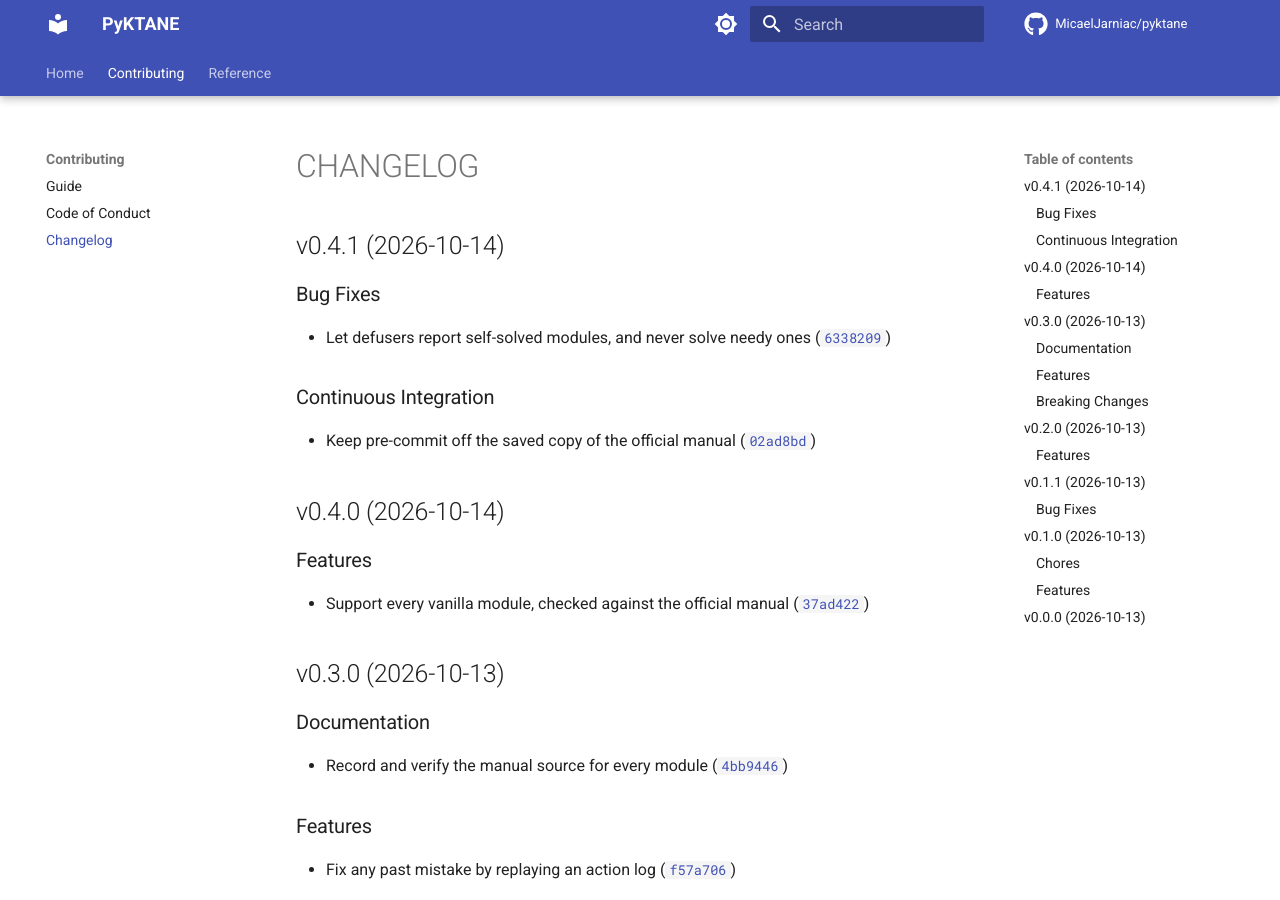
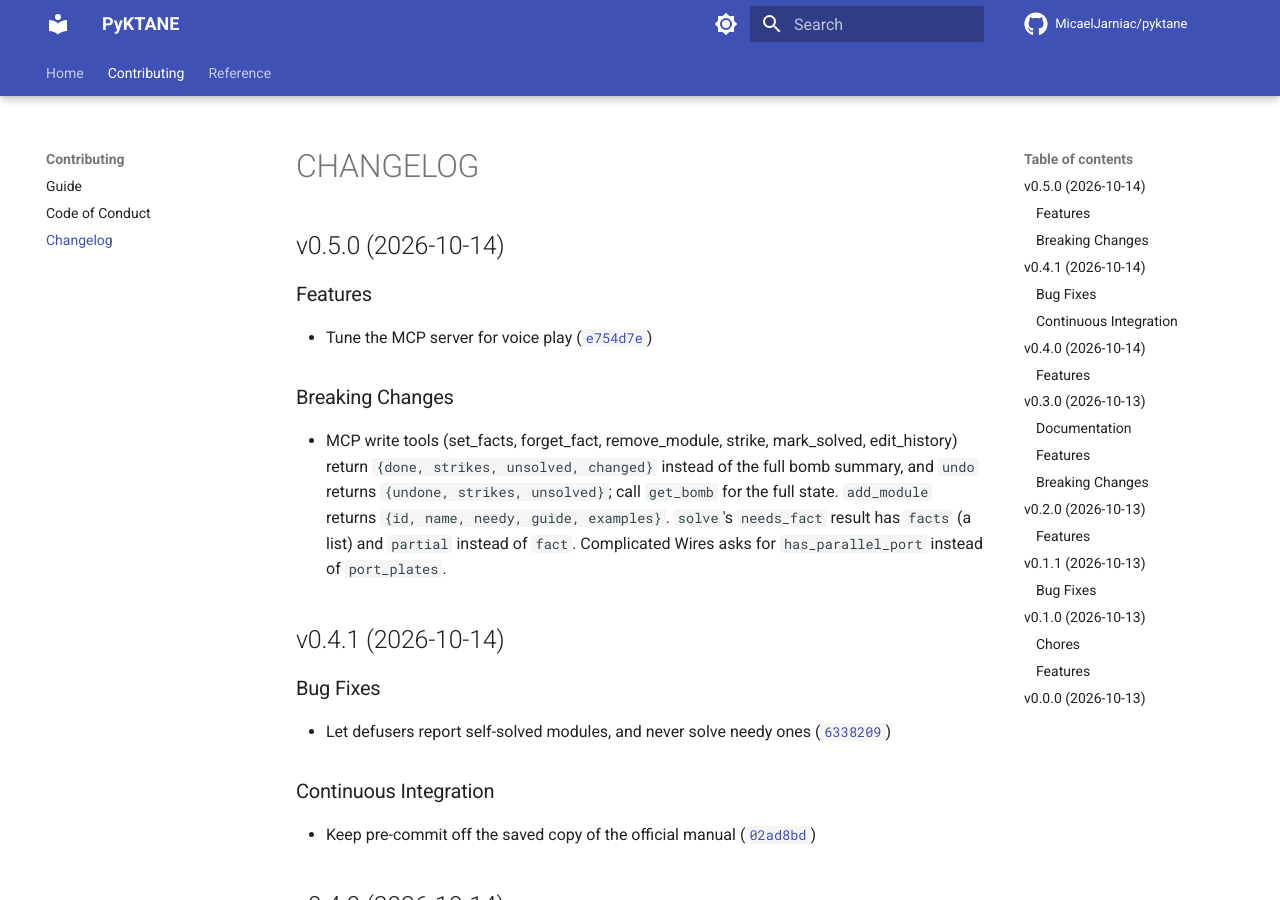
Before and after one commit to MicaelJarniac/pyktane, an MkDocs documentation site: the page built from docs/CHANGELOG.md, in a window 1280 px wide and 900 px high. Built offline with MkDocs 1.6.1 and Material for MkDocs 9.7.7, drawn with Linux system fonts in a browser that asks for light colours; comment, search, counter and statistics services are not loaded.

Commit message:
0.5.0
Automatically generated by python-semantic-release

```diff
--- a/docs/CHANGELOG.md
+++ b/docs/CHANGELOG.md
@@ -1,6 +1,22 @@
 # CHANGELOG
 
 <!-- version list -->
+
+## v0.5.0 (2026-10-14)
+
+### Features
+
+- Tune the MCP server for voice play
+  ([`e754d7e`](https://github.com/MicaelJarniac/pyktane/commit/e754d7e0693168ca4459ce780dd3753cac686d68))
+
+### Breaking Changes
+
+- MCP write tools (set_facts, forget_fact, remove_module, strike, mark_solved, edit_history) return
+  `{done, strikes, unsolved, changed}` instead of the full bomb summary, and `undo` returns
+  `{undone, strikes, unsolved}`; call `get_bomb` for the full state. `add_module` returns `{id,
+  name, needy, guide, examples}`. `solve`'s `needs_fact` result has `facts` (a list) and `partial`
+  instead of `fact`. Complicated Wires asks for `has_parallel_port` instead of `port_plates`.
+
 
 ## v0.4.1 (2026-10-14)
 
--- a/pyproject.toml
+++ b/pyproject.toml
@@ -1,6 +1,6 @@
 [project]
 name = "pyktane"
-version = "0.4.1"
+version = "0.5.0"
 description = "Python KTANE utilities."
 authors = [
   {name = "Micael Jarniac", email = "micael@jarniac.dev"},
```
Also changed, not shown: 1 other file.
